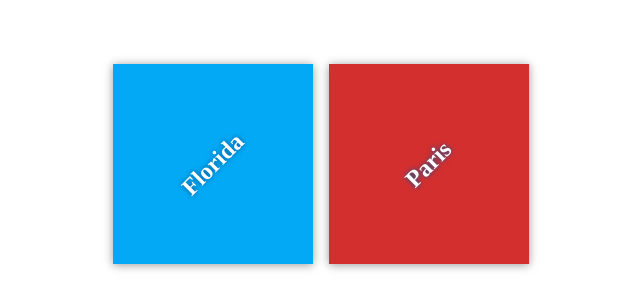
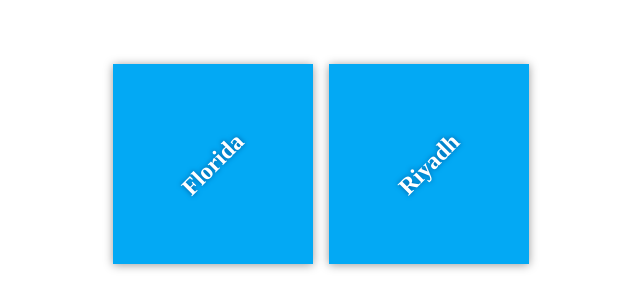
Before and after one commit to DohaMetwali/my-travel-plans, a plain HTML site: page index.html in a window 1280 px wide. Shown: the part 236-544 px from the top of the page, without its empty margins (319-959 px from the left). Drawn offline with Linux system fonts and the light colour scheme.

Commit message:
Add Strarting Destination

```diff
--- a/index.html
+++ b/index.html
@@ -14,8 +14,8 @@
                 <h2>Florida</h2>
             </div>
 
-            <div class="destination" id="paris">
-                <h2>Paris</h2>
+            <div class="destination" id="Riyadh">
+                <h2>Riyadh</h2>
             </div>
         </div>
     </div>
```
